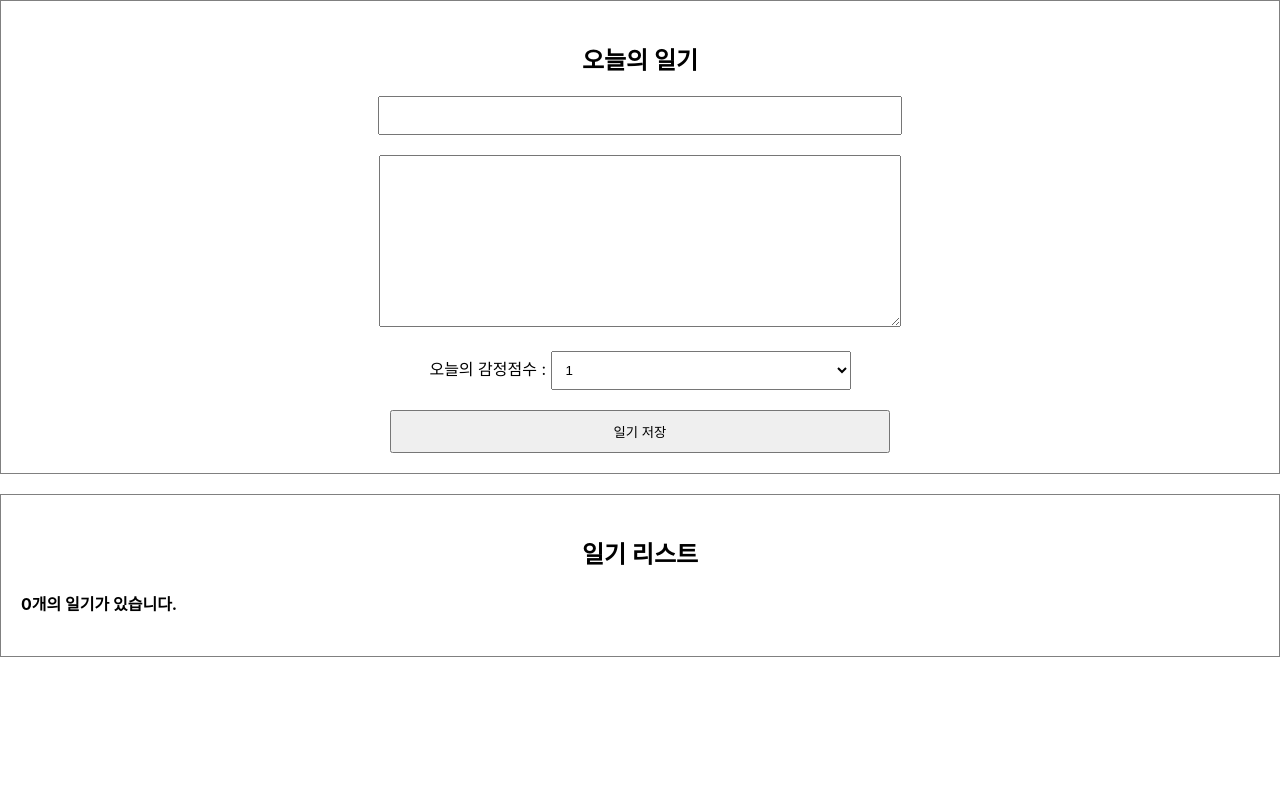
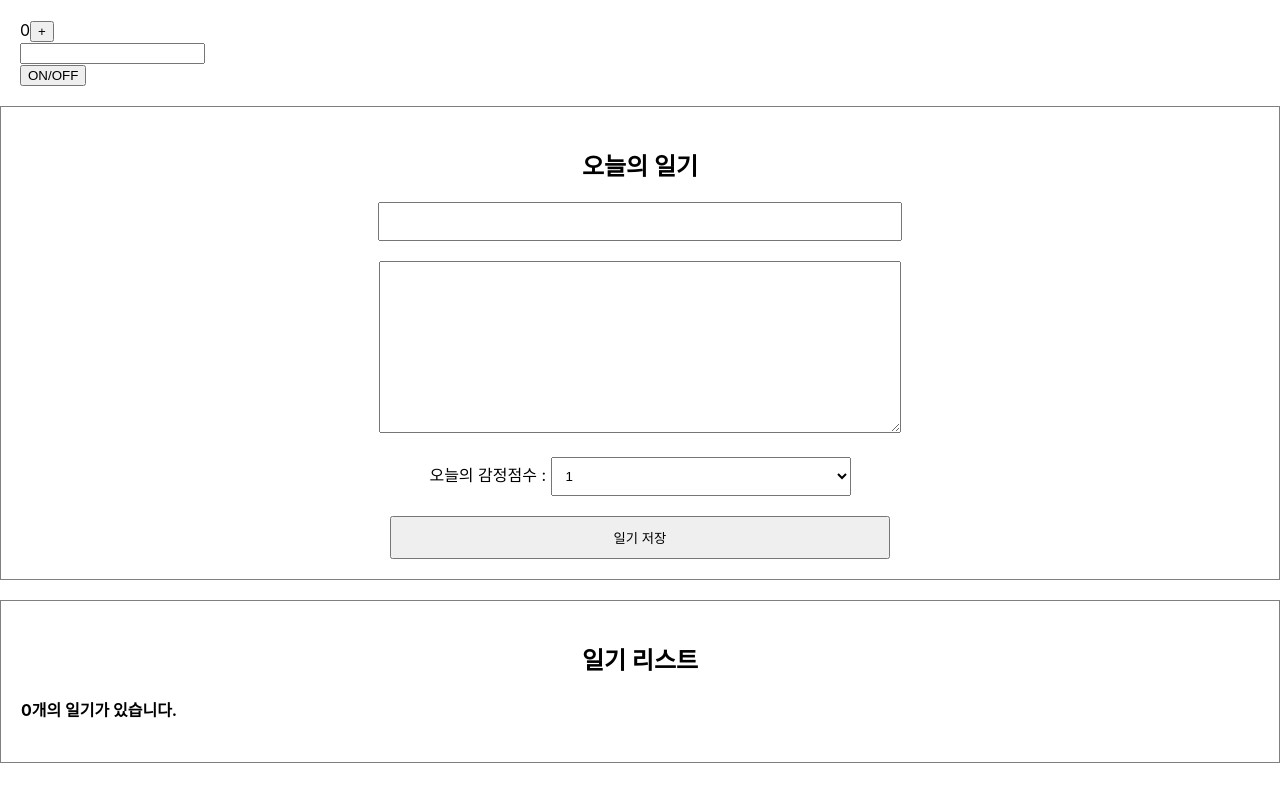
Before and after one commit to Ray901104/react, a React (Create React App) app in the folder simple-diary/: page / in a window 1280 px wide. Built offline with nearby package versions, Linux system fonts and the light colour scheme.

Commit message:
React Lifecycle 제어하기 - useEffect

```diff
--- a/simple-diary/src/App.js
+++ b/simple-diary/src/App.js
@@ -2,6 +2,7 @@
 import DiaryEditor from "./DiaryEditor";
 import DiaryList from "./DiaryList";
 import {useRef, useState} from "react";
+import LifeCycle from "./LifeCycle";
 
 function App() {
     const [data, setData] = useState([]);
@@ -33,6 +34,7 @@
 
   return (
     <div className="App">
+        <LifeCycle />
         <DiaryEditor onCreate={onCreate} />
         <DiaryList onEdit={onEdit} onRemove={onRemove} diaryList={data} />
     </div>
--- /dev/null
+++ b/simple-diary/src/LifeCycle.js
@@ -0,0 +1,63 @@
+import React, {useEffect, useState} from "react";
+
+const UnmountTest = () => {
+    useEffect(() => {
+        console.log("Mount!");
+
+        return () => {
+            //Unmount 시점에 실행
+            console.log("Unmount!");
+        };
+    }, []);
+
+    return (
+        <div>Unmount Testing Component</div>
+    )
+};
+
+const LifeCycle = () => {
+    const [count, setCount] = useState(0);
+    const [text, setText] = useState("");
+    const [isVisible, setIsVisible] = useState(false);
+    const toggle = () => {
+        setIsVisible(!isVisible);
+    }
+
+    useEffect(() => {
+        console.log("Mount!");
+    }, []);
+
+    useEffect(() => {
+        console.log("Update");
+    });
+
+    useEffect(() => {
+        console.log(`count is updated : ${count}`);
+        if (count > 5) {
+            alert("count가 5를 넘었습니다. 따라서 1로 초기화 합니다.");
+            setCount(1);
+        }
+    }, [count]);
+
+    useEffect(() => {
+        console.log(`text is updated : ${text}`);
+    }, [text]);
+
+    return (
+        <div style={{padding : 20}}>
+            <div>
+                {count}
+                <button onClick={() => setCount(count + 1)}>+</button>
+            </div>
+            <div>
+                <input value={text} onChange={(e) => setText(e.target.value)} />
+            </div>
+            <div>
+                <button onClick={toggle}>ON/OFF</button>
+                {isVisible && <UnmountTest />}
+            </div>
+        </div>
+    )
+};
+
+export default LifeCycle;
```
